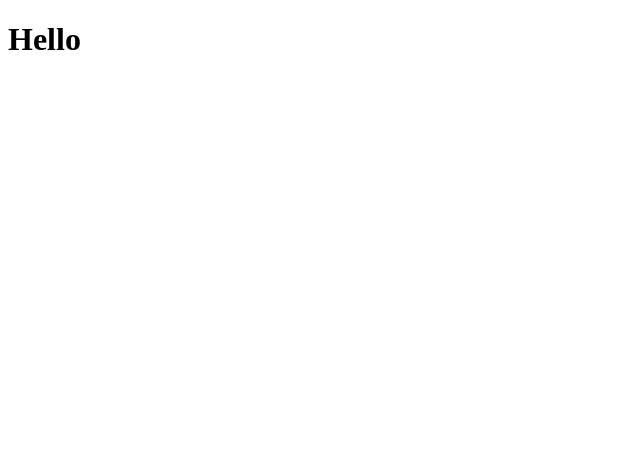
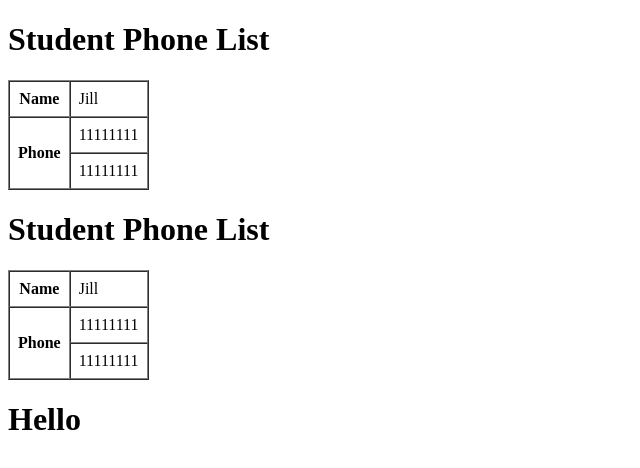
Before and after one commit to Chivser291005/Edu-website, a plain HTML site: page about_page.html in a window 1280 px wide. Shown: the whole page, without its empty margins (0-640 px from the left). Drawn offline with Linux system fonts and the light colour scheme.

Commit message:
add table

```diff
--- a/about_page.html
+++ b/about_page.html
@@ -7,11 +7,47 @@
 </head>
 <body>
 
+    <h1>Student Phone List</h1>
+
+    <table border="1" cellspacing="0" cellpadding="8">
+        <tr>
+            <th>Name</th>
+            <td>Jill</th>
+        </tr>
+
+        <tr>
+            <th rowspan="2">Phone</td>
+            <td>11111111</td>
+
+        </tr>
+        <tr>
+            <td>11111111</td>
+
+        </tr>
+    </table>
+
+    <h1>Student Phone List</h1>
+
+    <table border="1" cellspacing="0" cellpadding="8">
+        <tr>
+            <th>Name</th>
+            <td>Jill</th>
+        </tr>
+
+        <tr>
+            <th rowspan="2">Phone</td>
+            <td>11111111</td>
+
+        </tr>
+        <tr>
+            <td>11111111</td>
+
+        </tr>
+    </table>
+
     <h1>
         Hello
     </h1>
 
-
-
 </body>
 </html>
```
